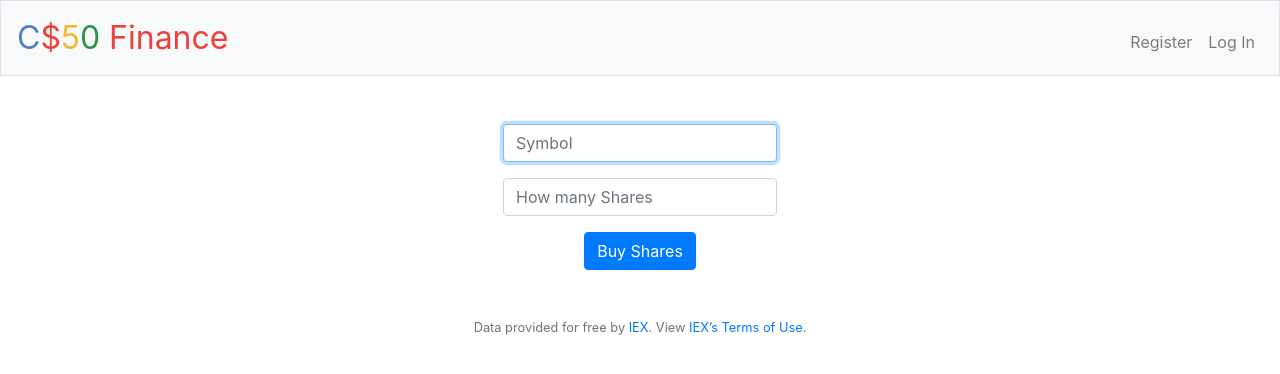
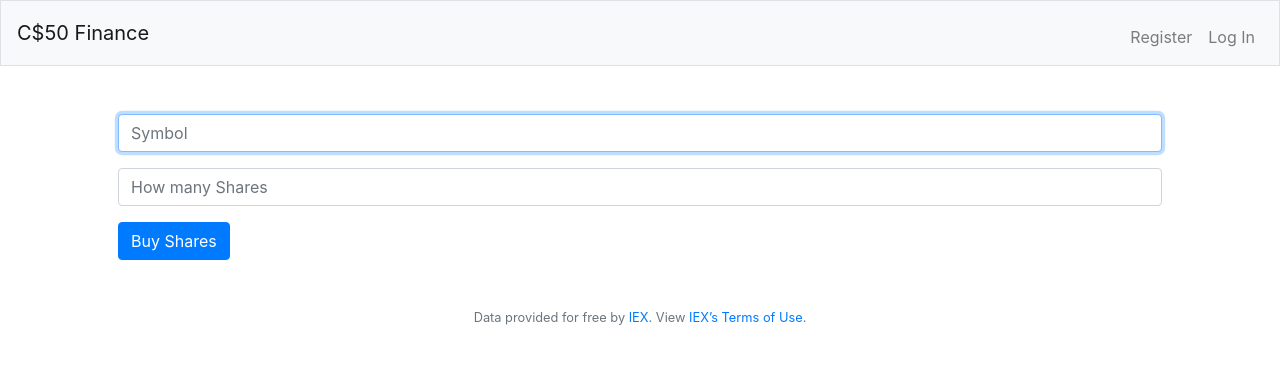
Before and after one commit to Veranith/CS50, a Flask app: template Finance/templates/buy.html in a window 1280 px wide. Shown: the top 374 px of the page. Run offline with Flask 2, Linux system fonts and the light colour scheme; the template is opened without the code that fills it, so the values that code supplies are empty; parts of the project's set-up code (start-up, migrations or seed data) failed here and were passed over; some libraries are stand-ins or nearby versions.

Commit message:
updated helpers and styles.

```diff
--- a/FinalProject/AzureHelpers.py
+++ b/FinalProject/AzureHelpers.py
@@ -6,6 +6,7 @@ import ssl
 from mysql.connector import errorcode
 from mysql.connector.connection import MySQLConnection
 from mysql.connector.constants import ClientFlag
+
 
 def get_ssl_cert():
     """Get path of Azure crt file"""
@@ -45,6 +46,7 @@ def open_azure_db():
 
     return conn, cursor
 
+
 def close_azure_db(conn, cursor):
     """Close Azure DB connection"""
     cursor.close()
--- a/FinalProject/requirements.txt
+++ b/FinalProject/requirements.txt
@@ -4,3 +4,4 @@ Flask-Session
 requests
 python-dotenv
 mysql.connector-python
+msal
--- a/FinalProject/static/styles.css
+++ b/FinalProject/static/styles.css
@@ -1,47 +1,45 @@
-nav .navbar-brand
-{
-    /* size for brand */
-    font-size: xx-large;
+.sidenav {
+    height: 100%;
+    width: 15%;
+    position: absolute;
+    background-color: rgb(38, 41, 96);
+    overflow-x: hidden;
+    transition: 0.5s;
+    padding-top: 0px;
 }
 
-/* colors for brand */
-nav .navbar-brand .blue
-{
-    color: #537fbe;
-}
-nav .navbar-brand .red
-{
-    color: #ea433b;
-}
-nav .navbar-brand .yellow
-{
-    color: #f5b82e;
-}
-nav .navbar-brand .green
-{
-    color: #2e944b;
+.sidenav a {
+    padding: 8px 8px 8px 32px;
+    text-decoration: none;
+    font-size: 25px;
+    color: rgb(221, 212, 170);
+    display: block;
+    transition: 0.3s;
 }
 
-main .form-control
-{
-    /* center form controls */
-    display: inline-block;
 
-    /* override Bootstrap's 100% width for form controls */
-    width: auto;
+#rightMain {
+    margin-left: 15%;
 }
 
-main
-{
-    /* scroll horizontally as needed */
-    overflow-x: auto;
-
-    /* center contents */
-    text-align: center;
+/* https://www.w3schools.com/howto/howto_css_button_on_image.asp */
+.myHeader {
+    position: relative;
 }
 
-main img
-{
-    /* constrain images on small screens */
-    max-width: 100%;
+.myHeader img {
+    width: 100%;
+    height: auto;
 }
+
+.myHeader .menuButton {
+    position: absolute;
+    left: 1%;
+    top: 50%;
+    transform: translate(0, -50%);
+    background-color: rgb(38, 41, 96);
+    width: 10%;
+    height: 80%;
+    font-size: xx-large;
+    border: none;
+}
```
Also changed, not shown: FinalProject/static/scripts.js (added, +18 -0 lines), FinalProject/finance.db (deleted), FinalProject/static/ms-symbollockup_signin_light.png (added).
